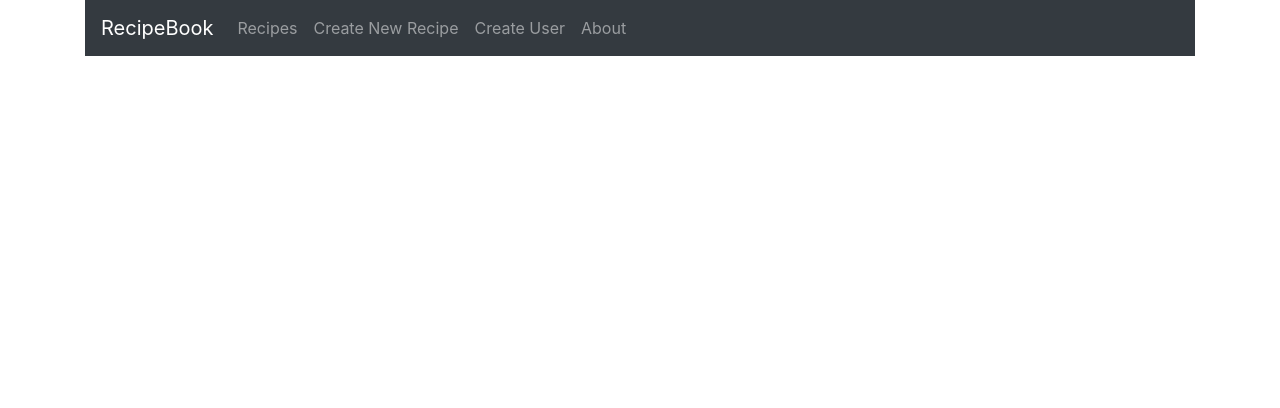
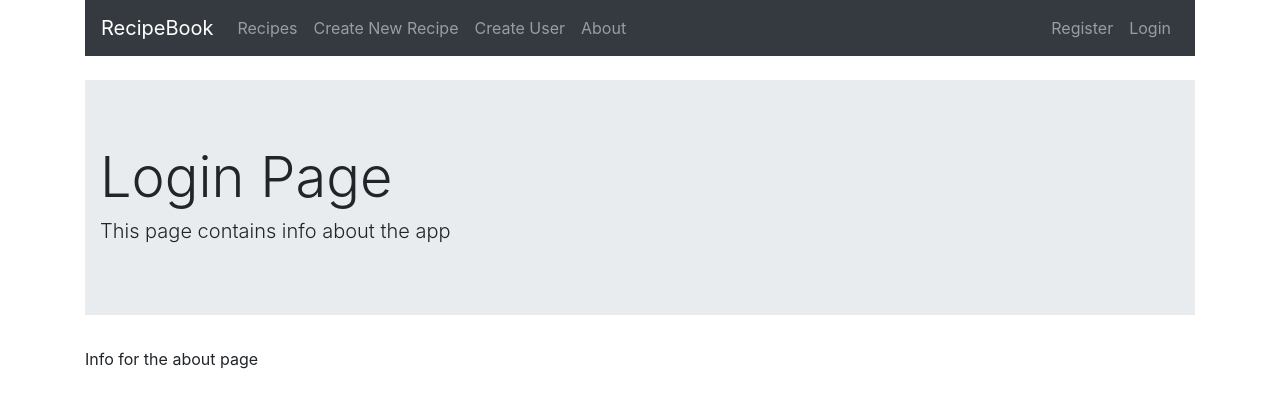
Before and after one commit to MatthewDonald98/RecipeApp, a React (Create React App) app in the folder client/: page /login in a window 1280 px wide. Shown: the top 408 px of the page. Built offline with nearby package versions, Linux system fonts and the light colour scheme.

Commit message:
reg/login

```diff
--- a/client/src/App.js
+++ b/client/src/App.js
@@ -8,6 +8,9 @@ import EditRecipe from "./components/edit-recipe.component";
 import CreateRecipe from "./components/create-recipe.component";
 import CreateUser from "./components/create-user.component";
 import AboutPage from "./components/about-page.component";
+import RegisterPage from "./components/register-page.component.js";
+import LoginPage from "./components/login-page.component.js";
+
 
 function App() {
   return (
@@ -20,6 +23,9 @@ function App() {
         <Route path="/create" component={CreateRecipe} />
         <Route path="/user" component={CreateUser} />
         <Route path="/about" component={AboutPage} />
+        <Route path="/register" component={RegisterPage} />
+        <Route path="/login" component={LoginPage} />
+
       </div>
     </Router>
   );
--- /dev/null
+++ b/client/src/components/login-page.component.js
@@ -0,0 +1,17 @@
+import React, { Component } from 'react';
+
+export default class LoginPage extends Component {
+  render() {
+    return (
+        <div>
+        <div class="jumbotron jumbotron-fluid">
+        <div class="container">
+          <h1 class="display-4">Login Page</h1>
+          <h2 class="lead">This page contains info about the app</h2>
+        </div>
+      </div>
+      <p>Info for the about page</p>
+      </div>
+    )
+  }
+}
--- a/client/src/components/navbar.component.js
+++ b/client/src/components/navbar.component.js
@@ -22,6 +22,14 @@ export default class Navbar extends Component {
           <Link to="/about" className="nav-link">About</Link>
           </li>
         </ul>
+        <ul className="navbar-nav ml-auto">
+        <li className="navbar-item">
+          <Link to="/register" className="nav-link">Register</Link>
+          </li>
+          <li className="navbar-item">
+          <Link to="/login" className="nav-link">Login</Link>
+          </li>
+        </ul>
         </div>
       </nav>
     );
--- /dev/null
+++ b/client/src/components/register-page.component.js
@@ -0,0 +1,17 @@
+import React, { Component } from 'react';
+
+export default class RegisterPage extends Component {
+  render() {
+    return (
+        <div>
+        <div class="jumbotron jumbotron-fluid">
+        <div class="container">
+          <h1 class="display-4">Register Page</h1>
+          <h2 class="lead">This page contains info about the app</h2>
+        </div>
+      </div>
+      <p>Info for the about page</p>
+      </div>
+    )
+  }
+}
```
Also changed, not shown: 13 other files (tests, documents, lock files or other folders).
